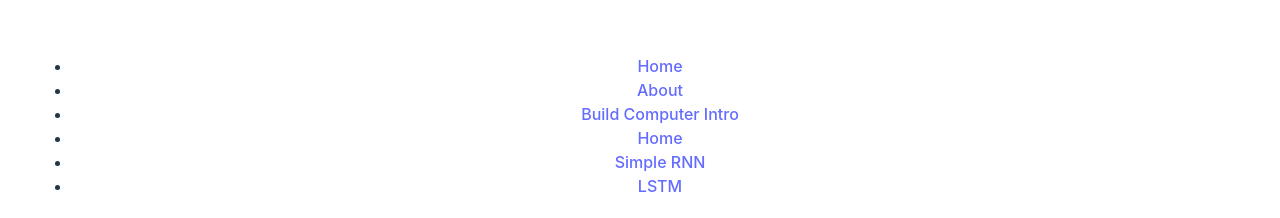
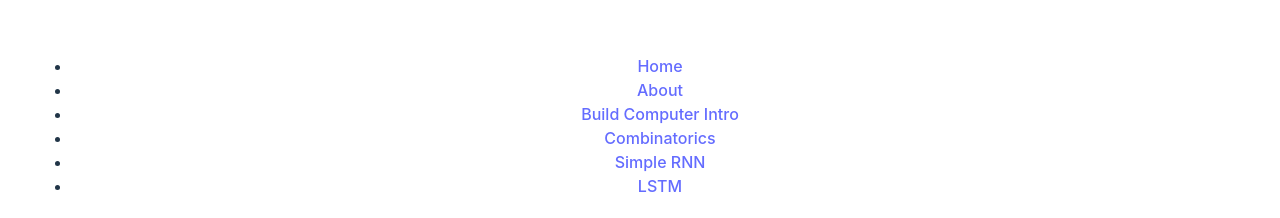
Before and after one commit to gro1m/learn_through_your_senses, a React (Vite) app: page / in a window 1280 px wide. Shown: the part 168-386 px from the top of the page. Built offline with nearby package versions, Linux system fonts and the light colour scheme; what better-react-mathjax would draw is missing.

Commit message:
small fix: use combinatorics for navbar

```diff
--- a/src/components/Navbar.tsx
+++ b/src/components/Navbar.tsx
@@ -20,7 +20,7 @@ const Navbar = () : JSX.Element => {
           <Link to={BUILDCOMPUTERINTRO_PATH}>Build Computer Intro</Link>
         </li>
         <li>
-          <Link to={COMBINATORICS_PATH}>Home</Link>
+          <Link to={COMBINATORICS_PATH}>Combinatorics</Link>
         </li>
         <li>
           <Link to={SimpleRNNPATH}>Simple RNN</Link>
```
